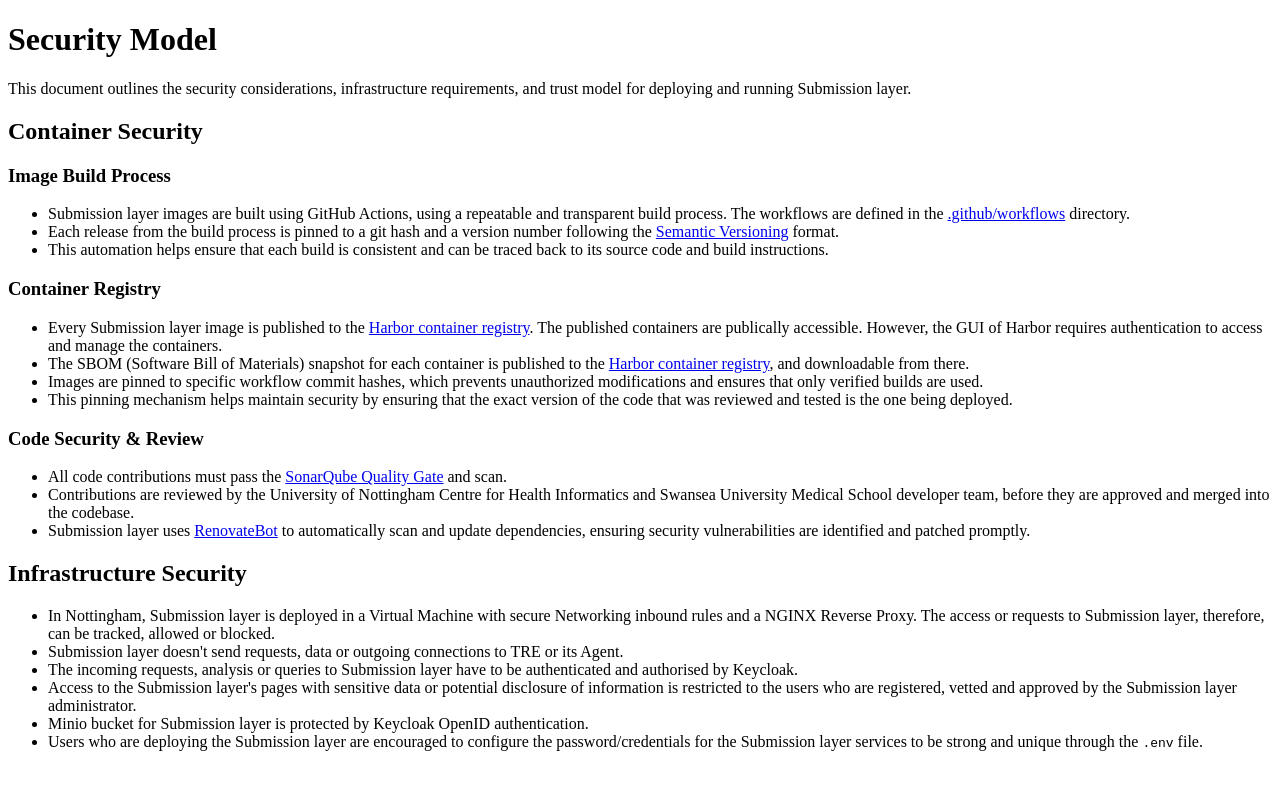
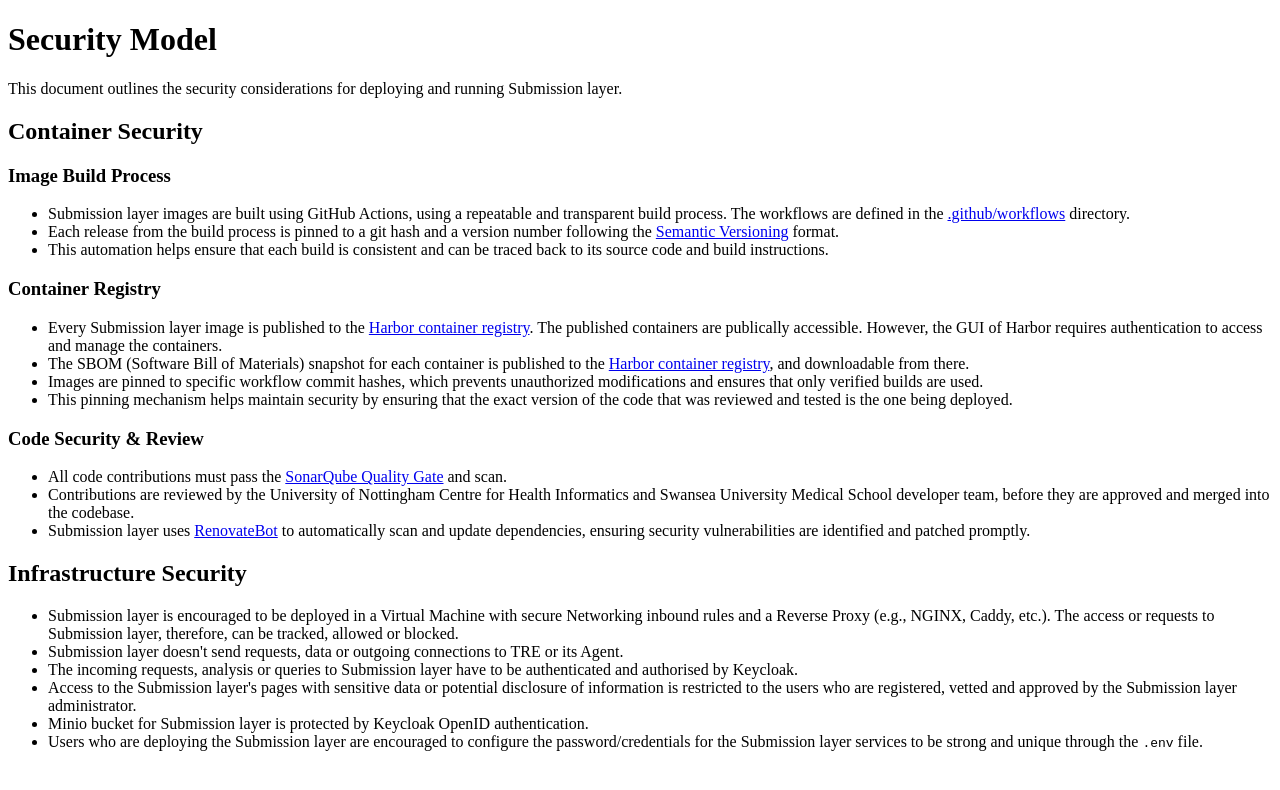
Before and after one commit to federated-research/docs, a Next.js app in the folder website/: page /submission/security in a window 1280 px wide. Shown: the top 790 px of the page. Built offline with nearby package versions, Linux system fonts and the light colour scheme.

Commit message:
improve Sub layer docs

```diff
--- a/website/pages/submission/security.mdx
+++ b/website/pages/submission/security.mdx
@@ -1,6 +1,6 @@
 # Security Model
 
-This document outlines the security considerations, infrastructure requirements, and trust model for deploying and running Submission layer.
+This document outlines the security considerations for deploying and running Submission layer.
 
 ## Container Security
 
@@ -25,7 +25,7 @@
 
 ## Infrastructure Security
 
-- In Nottingham, Submission layer is deployed in a Virtual Machine with secure Networking inbound rules and a NGINX Reverse Proxy. The access or requests to Submission layer, therefore, can be tracked, allowed or blocked.
+- Submission layer is encouraged to be deployed in a Virtual Machine with secure Networking inbound rules and a Reverse Proxy (e.g., NGINX, Caddy, etc.). The access or requests to Submission layer, therefore, can be tracked, allowed or blocked.
 - Submission layer doesn't send requests, data or outgoing connections to TRE or its Agent.
 - The incoming requests, analysis or queries to Submission layer have to be authenticated and authorised by Keycloak.
 - Access to the Submission layer's pages with sensitive data or potential disclosure of information is restricted to the users who are registered, vetted and approved by the Submission layer administrator.
```
